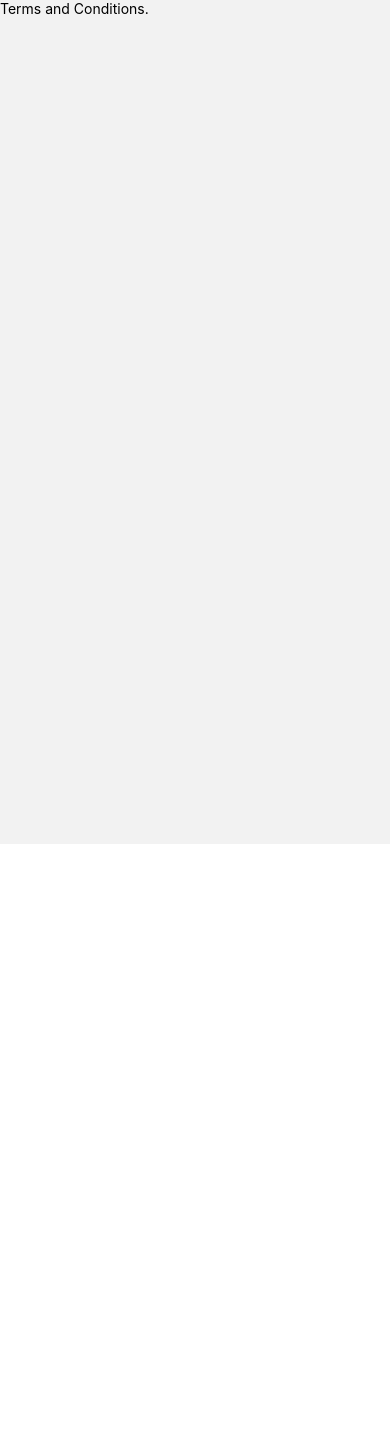
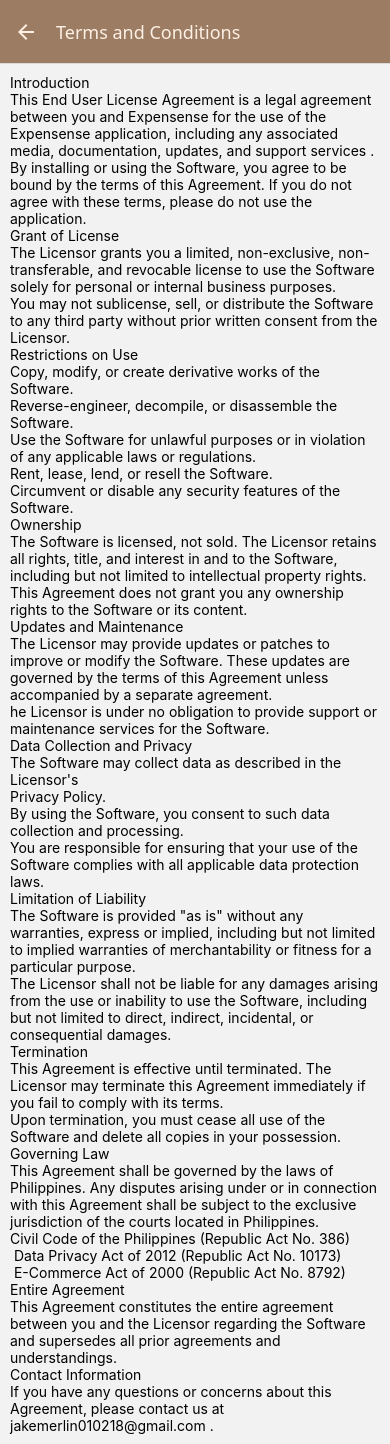
Before and after one commit to jakemerlin1133/thesisProject-FE, a React Native app: screen /TermsAndConditions in a window 390 px wide. Before the commit the page ends 844 px from the top, so only its background shows below. Built offline with nearby package versions, Linux system fonts and the light colour scheme.

Commit message:
Terms and Conditions

```diff
--- a/App.js
+++ b/App.js
@@ -10,6 +10,8 @@
 import SuccessRegister from "./screens/SuccessRegister";
 import BottomTabNavigator from "./screens/Navigator/BottomTabNavigator";
 import TermsAndConditions from "./screens/TermsAndConditions";
+
+import { Color, Colors } from "./constants/Colors";
 
 const Stack = createStackNavigator();
 
@@ -86,7 +88,14 @@
           <Stack.Screen
             name="TermsAndConditions"
             component={TermsAndConditions}
-            options={{ headerShown: false, animation: "none" }}
+            options={{
+              animation: "none",
+              headerStyle: {
+                backgroundColor: Colors.brown500,
+              },
+              headerTintColor: Colors.brown100,
+              title: "Terms and Conditions",
+            }}
           />
           <Stack.Screen
             name="DashboardTabs"
--- a/screens/TermsAndConditions.js
+++ b/screens/TermsAndConditions.js
@@ -1,14 +1,174 @@
 import React from "react";
-import { Text, View, StyleSheet } from "react-native";
+import {
+  Text,
+  View,
+  StyleSheet,
+  TouchableOpacity,
+  ScrollView,
+} from "react-native";
 
 const TermsAndConditions = () => {
   return (
     <>
-      <View>
-        <Text>Terms and Conditions.</Text>
-      </View>
+      <ScrollView>
+        <View style={styles.termsAndConditionContainer}>
+          <View style={styles.introductionContainer}>
+            <Text>Introduction</Text>
+            <Text>
+              This End User License Agreement is a legal agreement between you
+              and Expensense for the use of the Expensense application,
+              including any associated media, documentation, updates, and
+              support services . By installing or using the Software, you agree
+              to be bound by the terms of this Agreement. If you do not agree
+              with these terms, please do not use the application.
+            </Text>
+          </View>
+
+          <View>
+            <Text>Grant of License</Text>
+            <Text>
+              The Licensor grants you a limited, non-exclusive,
+              non-transferable, and revocable license to use the Software solely
+              for personal or internal business purposes.
+            </Text>
+            <Text>
+              You may not sublicense, sell, or distribute the Software to any
+              third party without prior written consent from the Licensor.
+            </Text>
+          </View>
+
+          <View>
+            <Text>Restrictions on Use</Text>
+            <Text>
+              Copy, modify, or create derivative works of the Software.
+            </Text>
+            <Text>
+              Reverse-engineer, decompile, or disassemble the Software.
+            </Text>
+            <Text>
+              Use the Software for unlawful purposes or in violation of any
+              applicable laws or regulations.
+            </Text>
+            <Text>Rent, lease, lend, or resell the Software.</Text>
+            <Text>
+              Circumvent or disable any security features of the Software.
+            </Text>
+          </View>
+
+          <View>
+            <Text>Ownership</Text>
+            <Text>
+              The Software is licensed, not sold. The Licensor retains all
+              rights, title, and interest in and to the Software, including but
+              not limited to intellectual property rights.
+            </Text>
+            <Text>
+              This Agreement does not grant you any ownership rights to the
+              Software or its content.
+            </Text>
+          </View>
+
+          <View>
+            <Text>Updates and Maintenance</Text>
+            <Text>
+              The Licensor may provide updates or patches to improve or modify
+              the Software. These updates are governed by the terms of this
+              Agreement unless accompanied by a separate agreement.
+            </Text>
+            <Text>
+              he Licensor is under no obligation to provide support or
+              maintenance services for the Software.
+            </Text>
+          </View>
+
+          <View>
+            <Text>Data Collection and Privacy</Text>
+            <Text>
+              The Software may collect data as described in the Licensor's
+            </Text>
+            <TouchableOpacity>
+              <Text>Privacy Policy.</Text>
+            </TouchableOpacity>
+            <Text>
+              By using the Software, you consent to such data collection and
+              processing.
+            </Text>
+
+            <Text>
+              You are responsible for ensuring that your use of the Software
+              complies with all applicable data protection laws.
+            </Text>
+          </View>
+
+          <View>
+            <Text>Limitation of Liability</Text>
+            <Text>
+              The Software is provided "as is" without any warranties, express
+              or implied, including but not limited to implied warranties of
+              merchantability or fitness for a particular purpose.
+            </Text>
+            <Text>
+              The Licensor shall not be liable for any damages arising from the
+              use or inability to use the Software, including but not limited to
+              direct, indirect, incidental, or consequential damages.
+            </Text>
+          </View>
+
+          <View>
+            <Text>Termination</Text>
+            <Text>
+              This Agreement is effective until terminated. The Licensor may
+              terminate this Agreement immediately if you fail to comply with
+              its terms.
+            </Text>
+            <Text>
+              Upon termination, you must cease all use of the Software and
+              delete all copies in your possession.
+            </Text>
+          </View>
+
+          <View>
+            <Text>Governing Law</Text>
+            <Text>
+              This Agreement shall be governed by the laws of Philippines. Any
+              disputes arising under or in connection with this Agreement shall
+              be subject to the exclusive jurisdiction of the courts located in
+              Philippines.
+            </Text>
+            <View>
+              <Text>Civil Code of the Philippines (Republic Act No. 386)</Text>
+              <Text> Data Privacy Act of 2012 (Republic Act No. 10173)</Text>
+              <Text> E-Commerce Act of 2000 (Republic Act No. 8792)</Text>
+            </View>
+          </View>
+
+          <View>
+            <Text>Entire Agreement</Text>
+            <Text>
+              This Agreement constitutes the entire agreement between you and
+              the Licensor regarding the Software and supersedes all prior
+              agreements and understandings.
+            </Text>
+          </View>
+
+          <View>
+            <Text>Contact Information</Text>
+            <Text>
+              If you have any questions or concerns about this Agreement, please
+              contact us at jakemerlin010218@gmail.com .
+            </Text>
+          </View>
+        </View>
+      </ScrollView>
     </>
   );
 };
 
 export default TermsAndConditions;
+
+const styles = StyleSheet.create({
+  termsAndConditionContainer: {
+    padding: 10,
+  },
+  introductionContainer: {},
+});
```
